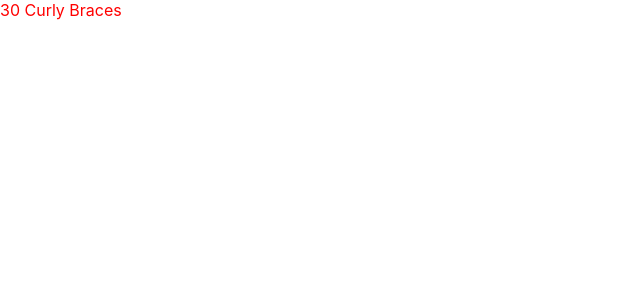
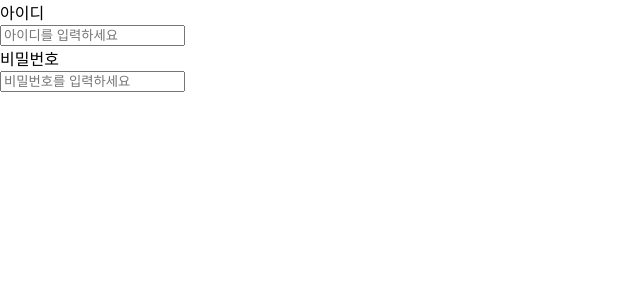
Before and after one commit to GODDONGHYUN/ReactWorkSpace, a React (Create React App) app in the folder basic/: page / in a window 1280 px wide. Shown: the top 300 px of the page, without its empty margins (0-640 px from the left). Built offline with nearby package versions, Linux system fonts and the light colour scheme.

Commit message:
2024-04-04 React(Properties-(inputbox ) typescript를 이용한 Properties 응용

```diff
--- a/basic/src/App.tsx
+++ b/basic/src/App.tsx
@@ -1,5 +1,6 @@
 import React from "react";
 import "./App.css";
+import Properties from "./component/component_manage/Properties";
 import Component from "./component/Component";
 import Sample from "./component/Sample";
 import SignInContainer from "./component/example/SignInContainer";
@@ -79,8 +80,9 @@ function App() {
       {/* <FunctionComponent />  */}
       {/* <Component />
       <Sample /> */}
-      {/* <SignInContainer /> */}
-      <CurlyBraces />
+      <SignInContainer />
+      {/* <CurlyBraces /> */}
+      {/* <Properties /> */}
     </>
   );
 }
--- a/basic/src/component/example/InputBox.tsx
+++ b/basic/src/component/example/InputBox.tsx
@@ -2,38 +2,13 @@
 // 각각의 컴포넌트는 모두 export 가능하도록 내보냄
 import React from "react";
 
-export default function InputBox() {
-  return (
-    <>
-      <IdInputBox />
-      <PasswordInputBox />
-    </>
-  );
+interface Props {
+  label: string;
+  type: "text" | "password";
+  placeholder: string;
 }
 
-function IdInputBox() {
-  const label = "아이디";
-  const type = "text";
-  const placeholder = "아이디를 입력해주세요.";
-  return (
-    <>
-      <div className="sign-in-input-container">
-        <div className="input-box">
-          <div className="input-label label">{label}</div>
-          <div className="input-content-box">
-            <input className="input" type={type} placeholder={placeholder} />
-          </div>
-          <div className="input-message"></div>
-        </div>
-      </div>
-    </>
-  );
-}
-
-function PasswordInputBox() {
-  const label = "비밀번호";
-  const type = "password";
-  const placeholder = "비밀번호를 입력해주세요.";
+export default function InputBox({ label, type, placeholder }: Props) {
   return (
     <>
       <div className="input-box">
@@ -51,3 +26,55 @@ function PasswordInputBox() {
     </>
   );
 }
+
+// ! ================================================================================================
+
+// export default function InputBox() {
+//   return (
+//     <>
+//       <IdInputBox />
+//       <PasswordInputBox />
+//     </>
+//   );
+// }
+
+// export function IdInputBox() {
+//   const label = "아이디";
+//   const type = "text";
+//   const placeholder = "아이디를 입력해주세요.";
+//   return (
+//     <>
+//       <div className="sign-in-input-container">
+//         <div className="input-box">
+//           <div className="input-label label">{label}</div>
+//           <div className="input-content-box">
+//             <input className="input" type={type} placeholder={placeholder} />
+//           </div>
+//           <div className="input-message"></div>
+//         </div>
+//       </div>
+//     </>
+//   );
+// }
+
+// export function PasswordInputBox() {
+//   const label = "비밀번호";
+//   const type = "password";
+//   const placeholder = "비밀번호를 입력해주세요.";
+//   return (
+//     <>
+//       <div className="input-box">
+//         <div className="input-label label">{label}</div>
+//         <div className="input-content-box">
+//           <input
+//             id="password"
+//             className="input"
+//             type={type}
+//             placeholder={placeholder}
+//           />
+//         </div>
+//         <div id="sign-in-message" className="input-message error"></div>
+//       </div>
+//     </>
+//   );
+// }
--- a/basic/src/component/example/SignInContainer.tsx
+++ b/basic/src/component/example/SignInContainer.tsx
@@ -7,7 +7,12 @@ import InputBox from "./InputBox";
 export default function SignInContainer() {
   return (
     <div>
-      <InputBox />
+      <InputBox label="아이디" type="text" placeholder="아이디를 입력하세요" />
+      <InputBox
+        label="비밀번호"
+        type="password"
+        placeholder="비밀번호를 입력하세요"
+      />
     </div>
   );
 }
```
Also changed, not shown: basic/src/component/component_manage/Properties.tsx (+13 -6 lines).
